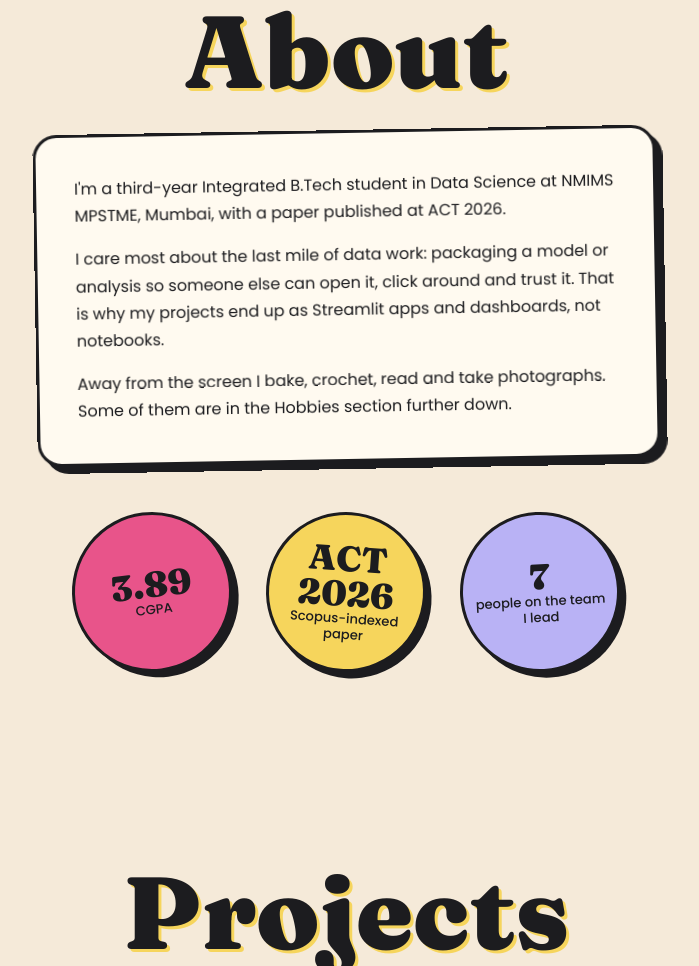
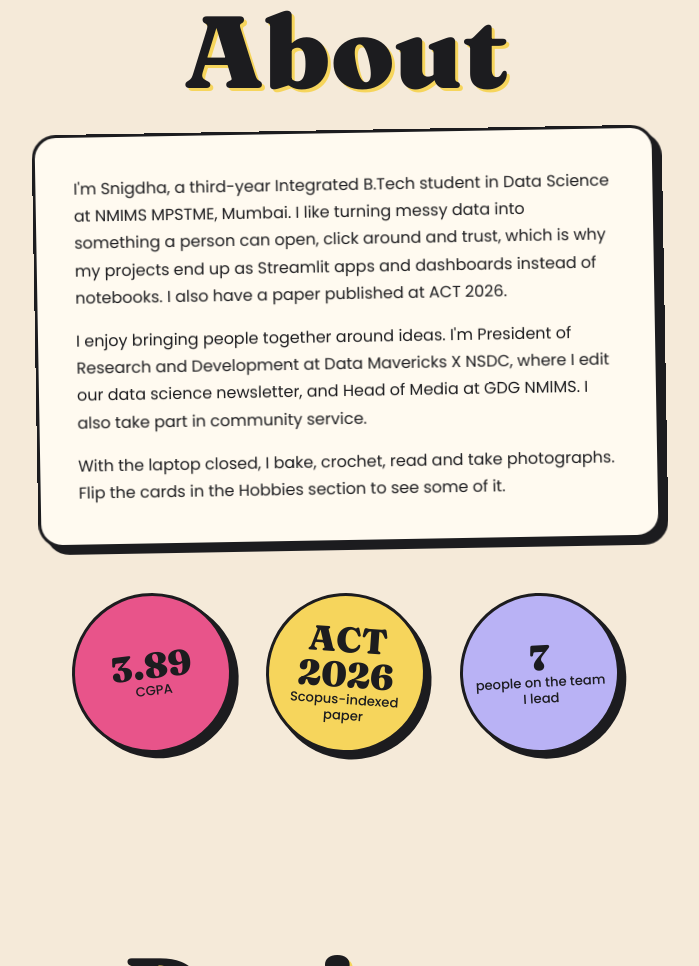
Before and after one commit to Snigdha4413/Snigdha4413.github.io, a plain HTML site: page index.html in a window 1280 px wide. Shown: the part 1245-2211 px from the top of the page, without its empty margins (294-993 px from the left). Drawn offline with Linux system fonts and the light colour scheme.

Commit message:
Revise about section with updated information
Updated personal description and added details about leadership roles.

```diff
--- a/index.html
+++ b/index.html
@@ -23,7 +23,7 @@
 </section>
 
 <section class="sec" id="about"><div class="wrap"><h2 class="mid" data-sp>About</h2>
-<div class="panel" data-r style="--r:-1deg"><p>I'm a third-year Integrated B.Tech student in Data Science at NMIMS MPSTME, Mumbai, with a paper published at ACT 2026.</p><p>I care most about the last mile of data work: packaging a model or analysis so someone else can open it, click around and trust it. That is why my projects end up as Streamlit apps and dashboards, not notebooks.</p><p>Away from the screen I bake, crochet, read and take photographs. Some of them are in the Hobbies section further down.</p></div>
+<div class="panel" data-r style="--r:-1deg"><p>I'm Snigdha, a third-year Integrated B.Tech student in Data Science at NMIMS MPSTME, Mumbai. I like turning messy data into something a person can open, click around and trust, which is why my projects end up as Streamlit apps and dashboards instead of notebooks. I also have a paper published at ACT 2026.</p><p>I enjoy bringing people together around ideas. I'm President of Research and Development at Data Mavericks X NSDC, where I edit our data science newsletter, and Head of Media at GDG NMIMS. I also take part in community service.</p><p>With the laptop closed, I bake, crochet, read and take photographs. Flip the cards in the Hobbies section to see some of it.</p></div>
 <div class="stats3"><div class="dial" data-r style="--r:-7deg;background:var(--pink)"><b>3.89</b>CGPA</div><div class="dial" data-r style="--r:4deg;background:var(--sun)"><b>ACT 2026</b>Scopus-indexed paper</div><div class="dial" data-r style="--r:-3deg;background:#b9b2f5"><b>7</b>people on the team I lead</div></div></div></section>
 
 <section class="sec" id="projects"><div class="wrap"><h2 class="mid" data-sp>Projects</h2><div id="posters"></div></div></section>
```
